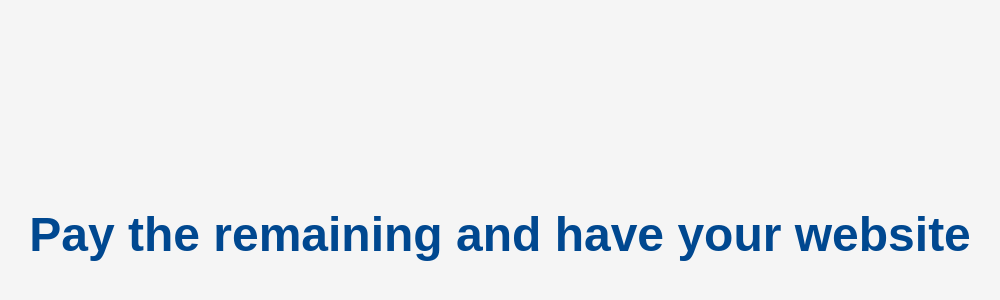
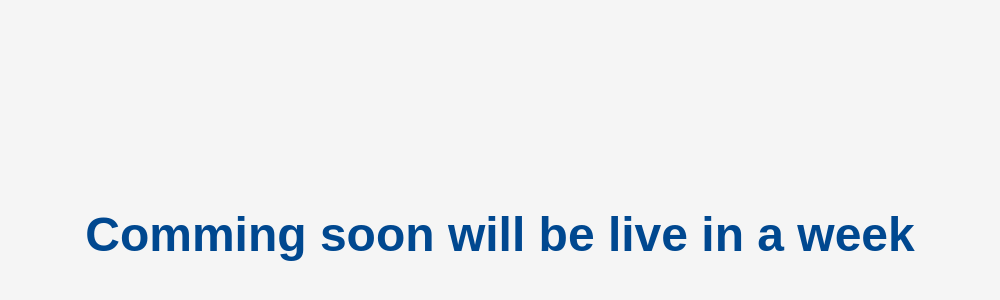
Before and after one commit to AbdulRehman4it/power-new-final, a plain HTML site: page index.html in a window 1280 px wide. Shown: the part 166-466 px from the top of the page, without its empty margins (140-1140 px from the left). Drawn offline with Linux system fonts and the light colour scheme.

Commit message:
final changes

```diff
--- a/index.html
+++ b/index.html
@@ -24,6 +24,6 @@
     </style>
 </head>
 <body>
-    <h1>Pay the remaining and have your website</h1>
+    <h1>Comming soon will be live in a week</h1>
 </body>
 </html>
```
